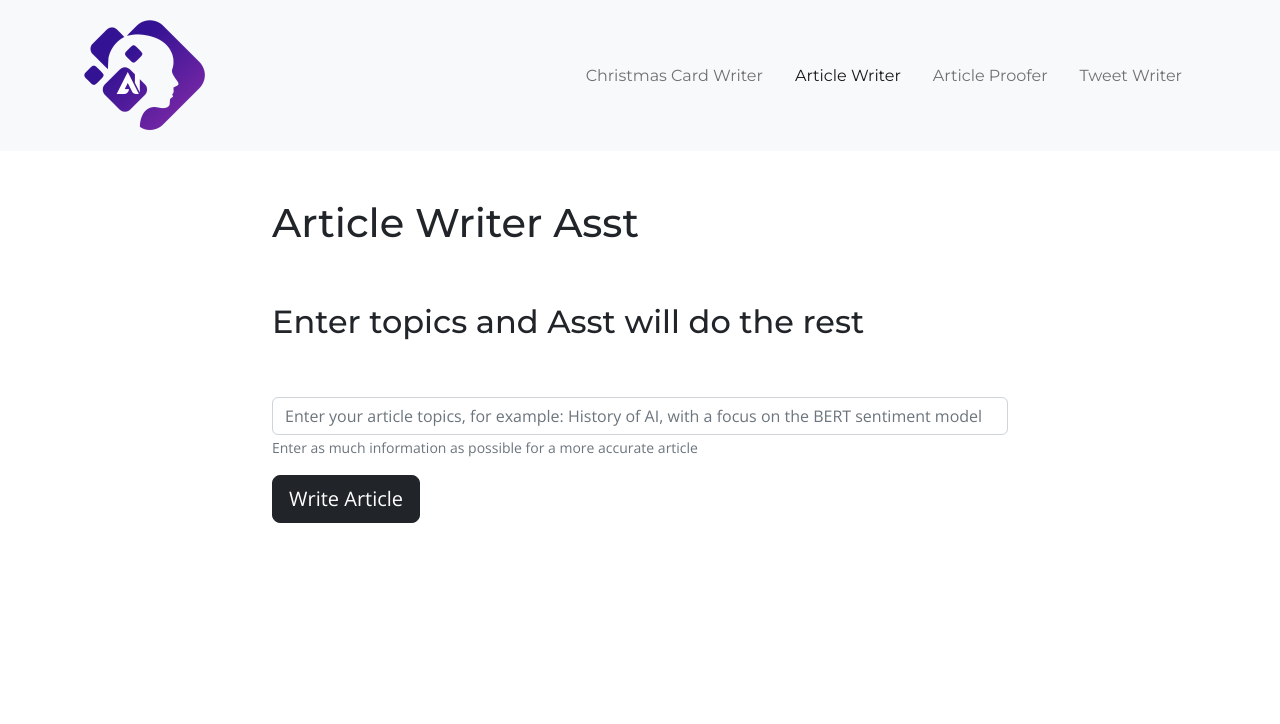
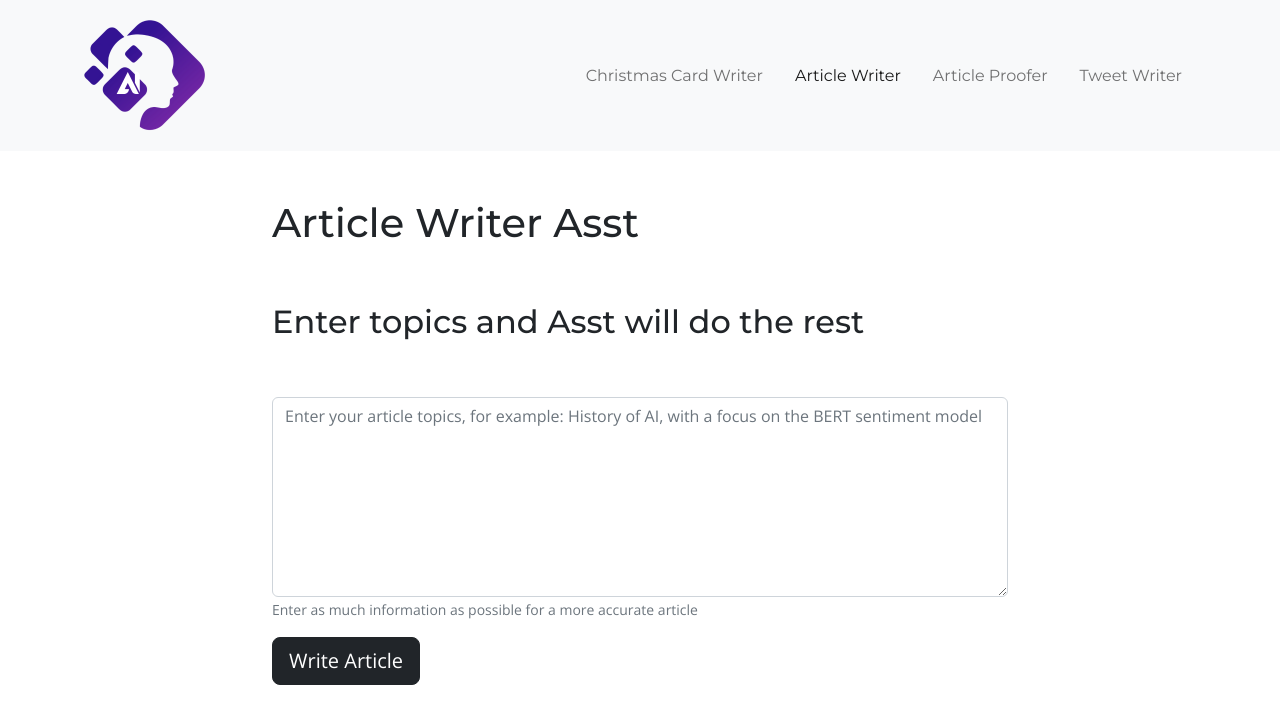
Before and after one commit to jhsikkema/asst, a React (Create React App) app in the folder asst/: page /article-writer in a window 1280 px wide. Shown: the top 724 px of the page. Built offline with nearby package versions, Linux system fonts and the light colour scheme; no server answers.

Commit message:
textarea to other pages

```diff
--- a/asst/src/components/ArticleProofer.js
+++ b/asst/src/components/ArticleProofer.js
@@ -90,7 +90,7 @@ return (
                         type="text"
                         name="articleName"
                         placeholder="Enter your article, for example: Artificial Intelligence (AI) is a field of computer science that has been around for decades. The goal of AI is to automate tasks that humans are currently required to perform."
-                        style={{height: "200px"}}/>
+                        style={{height: "300px"}}/>
 
                         <Form.Text className="text-muted">
                             Enter your article for proofreading
--- a/asst/src/components/ArticleWriter.js
+++ b/asst/src/components/ArticleWriter.js
@@ -1,7 +1,7 @@
 
 import React, { useState } from "react";
 import { Component } from 'react'
-import { Container, Form, Button, Card, Row, Col, Alert } from 'react-bootstrap';
+import { Container, Form, Button, Card, Row, Col, Alert, FormControl } from 'react-bootstrap';
 import axios from "axios";
 import ProgressBar from 'react-bootstrap/ProgressBar';
 
@@ -89,9 +89,10 @@ return (
 
                 <Form.Group className="mb-3" controlId="formBasicEmail">
 
-                    <Form.Control
+                    <Form.Control as="textArea"
                         type="text"
                         name="articleName"
+                        style={{height: "200px"}}
                         placeholder="Enter your article topics, for example: History of AI, with a focus on the BERT sentiment model" />
 
                         <Form.Text className="text-muted">
```
